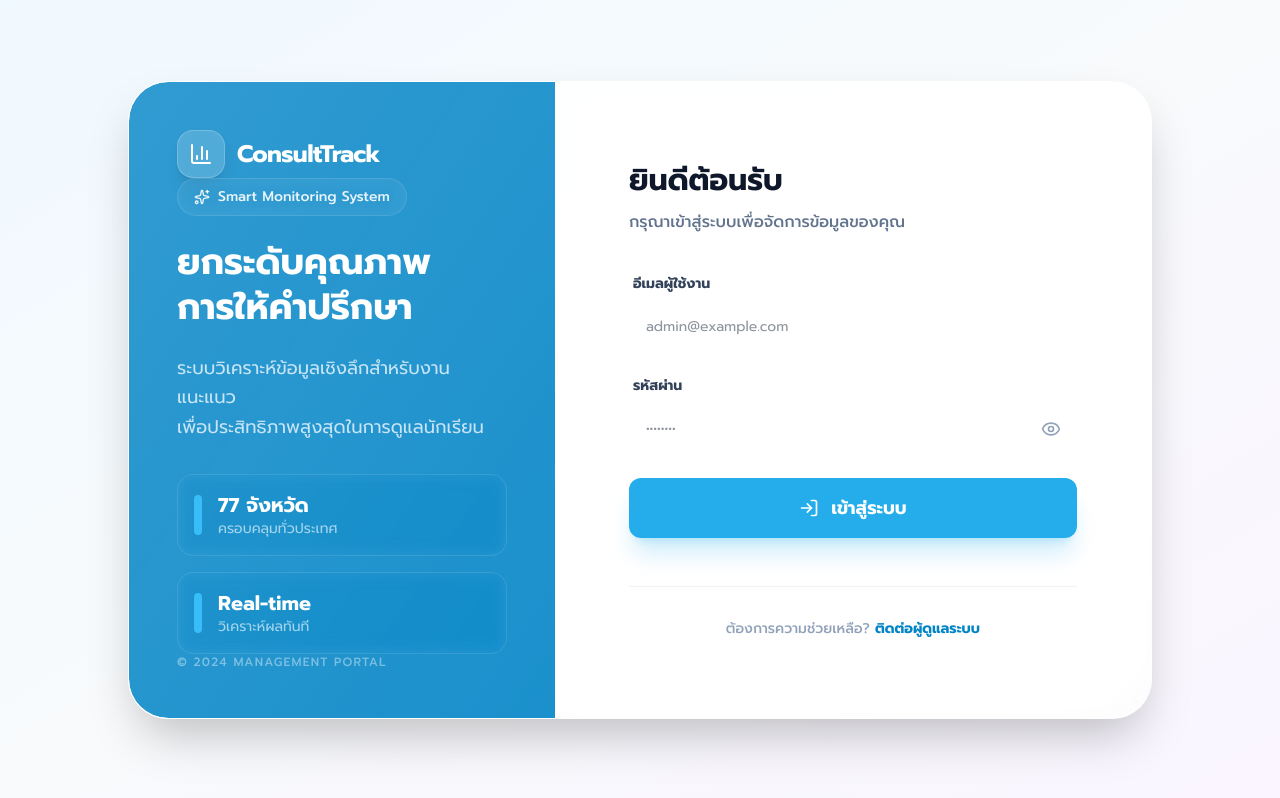
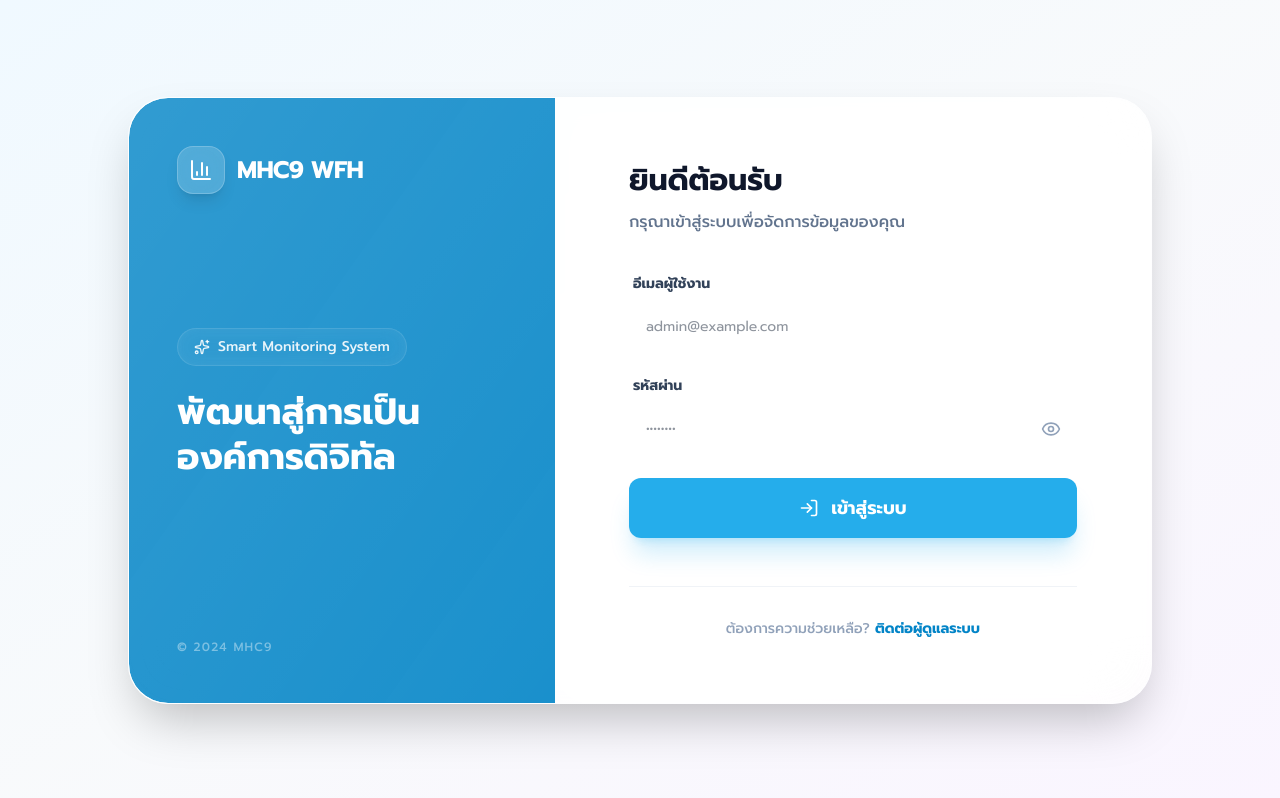
Before and after one commit to sanyath007/next16-mhc9-wfh, a Next.js app: page /login in a window 1280 px wide. Built offline with nearby package versions, Linux system fonts and the light colour scheme; a web font is replaced by a local one.

Commit message:
reflactor: edit title text of left panel in LoginPage

```diff
--- a/app/login/page.tsx
+++ b/app/login/page.tsx
@@ -51,7 +51,7 @@ export default function LoginPage() {
               <div className="w-12 h-12 bg-white/20 backdrop-blur-xl rounded-2xl flex items-center justify-center border border-white/20 shadow-lg">
                 <BarChart3 className="w-6 h-6 text-white" />
               </div>
-              <span className="text-white font-display font-bold text-2xl tracking-tight">ConsultTrack</span>
+              <span className="text-white font-display font-bold text-2xl tracking-tight">MHC9 WFH</span>
             </div>
           </div>
 
@@ -61,31 +61,16 @@ export default function LoginPage() {
               <span>Smart Monitoring System</span>
             </div>
             <h1 className="font-display text-4xl font-bold text-white leading-tight mb-6">
-              ยกระดับคุณภาพ<br />การให้คำปรึกษา
+              พัฒนาสู่การเป็น<br />องค์การดิจิทัล
             </h1>
-            <p className="text-brand-50/80 text-lg leading-relaxed mb-8">
+            {/* <p className="text-brand-50/80 text-base leading-relaxed mb-8">
               ระบบวิเคราะห์ข้อมูลเชิงลึกสำหรับงานแนะแนว<br />
               เพื่อประสิทธิภาพสูงสุดในการดูแลนักเรียน
-            </p>
-
-            <div className="grid grid-cols-1 gap-4">
-              {[
-                { val: '77 จังหวัด', label: 'ครอบคลุมทั่วประเทศ' },
-                { val: 'Real-time', label: 'วิเคราะห์ผลทันที' },
-              ].map((item) => (
-                <div key={item.val} className="flex items-center gap-4 bg-white/5 backdrop-blur-sm rounded-2xl p-4 border border-white/10 hover:bg-white/10 transition-colors">
-                  <div className="w-2 h-10 bg-brand-400 rounded-full" />
-                  <div>
-                    <div className="text-white font-display font-bold text-xl">{item.val}</div>
-                    <div className="text-brand-100/70 text-sm">{item.label}</div>
-                  </div>
-                </div>
-              ))}
-            </div>
+            </p> */}
           </div>
 
           <div className="relative z-10 text-white/40 text-xs font-medium tracking-widest uppercase">
-            © 2024 Management Portal
+            © 2024 MHC9
           </div>
         </div>
 
```
